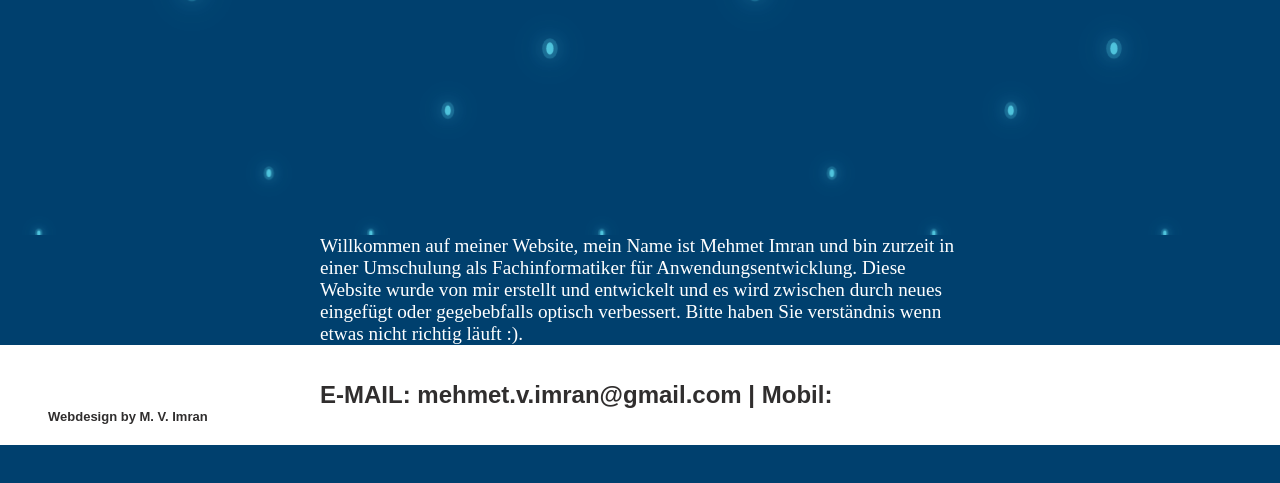
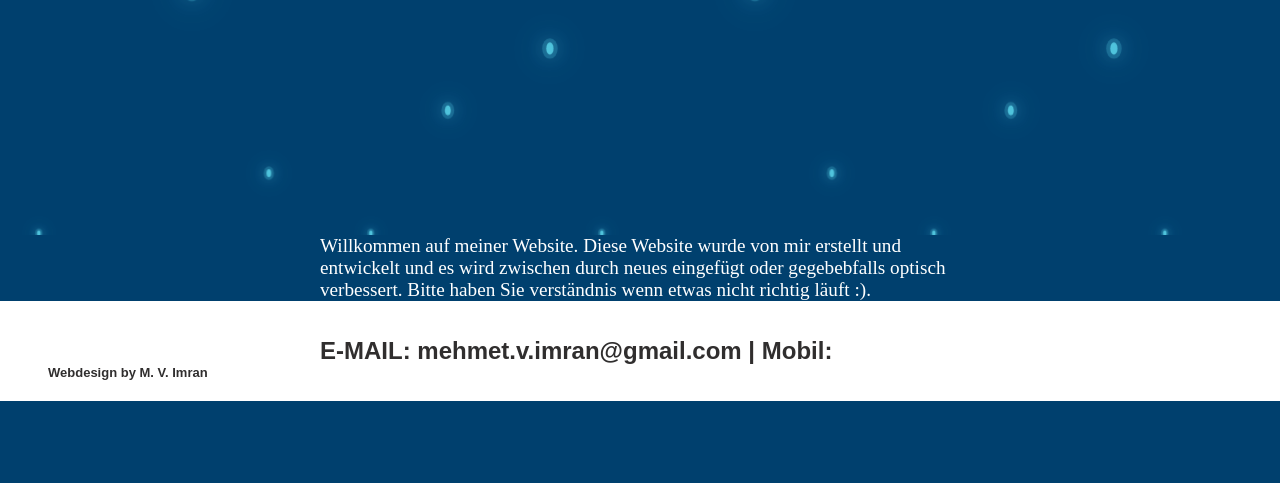
Before and after one commit to cptenkirk/mimran, a plain HTML site: page index.html in a window 1280 px wide. Shown: the part 565-1048 px from the top of the page. Drawn offline with Linux system fonts and the light colour scheme.

Commit message:
Update index.html

```diff
--- a/index.html
+++ b/index.html
@@ -41,7 +41,7 @@
 
 
         <p>
-            Willkommen auf meiner Website, mein Name ist Mehmet Imran und bin zurzeit in einer Umschulung als Fachinformatiker für Anwendungsentwicklung.
+            Willkommen auf meiner Website.
             Diese Website wurde von mir erstellt und entwickelt und es wird zwischen durch neues eingefügt oder gegebebfalls optisch verbessert.
             Bitte haben Sie verständnis wenn etwas nicht richtig läuft :).
         </p>
```
